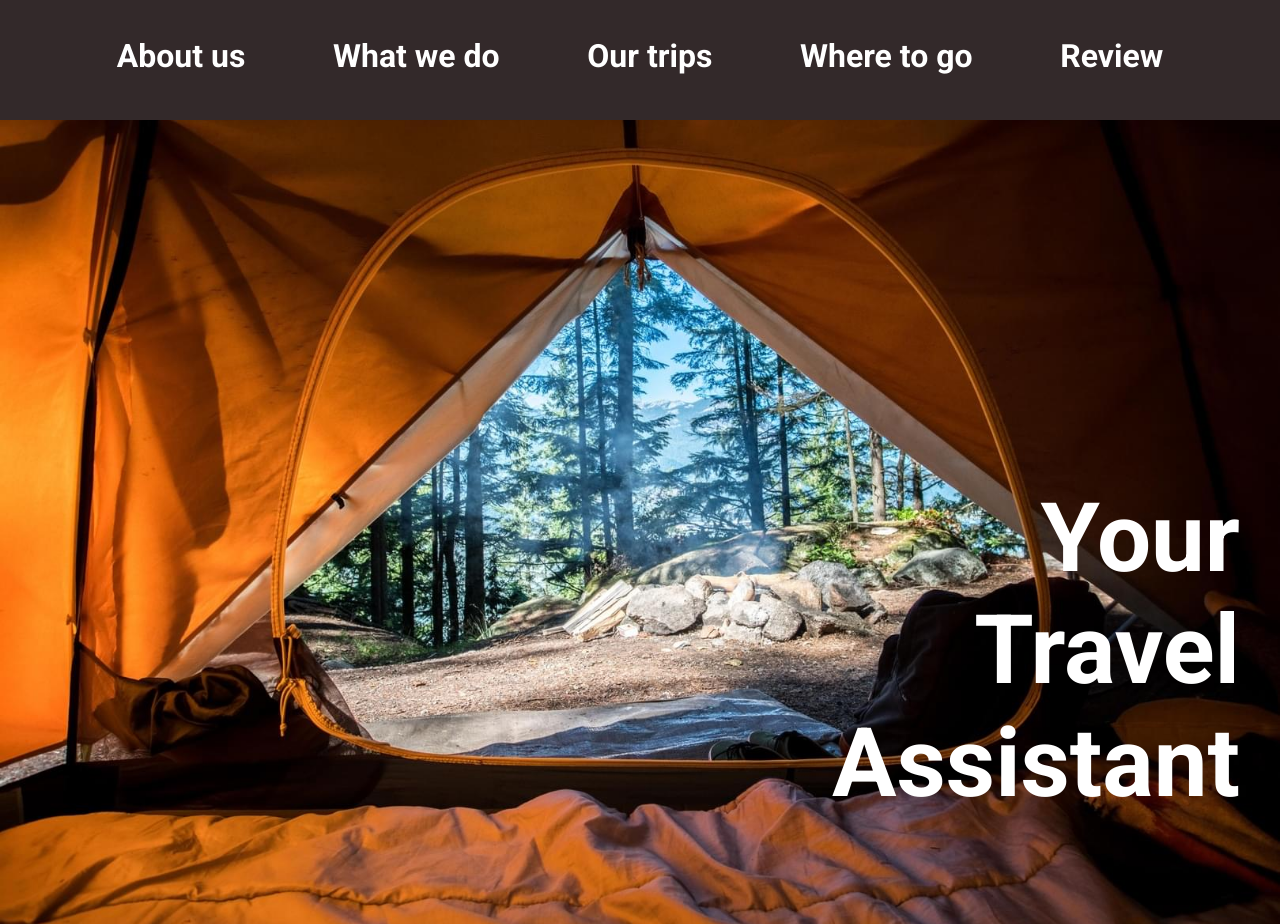
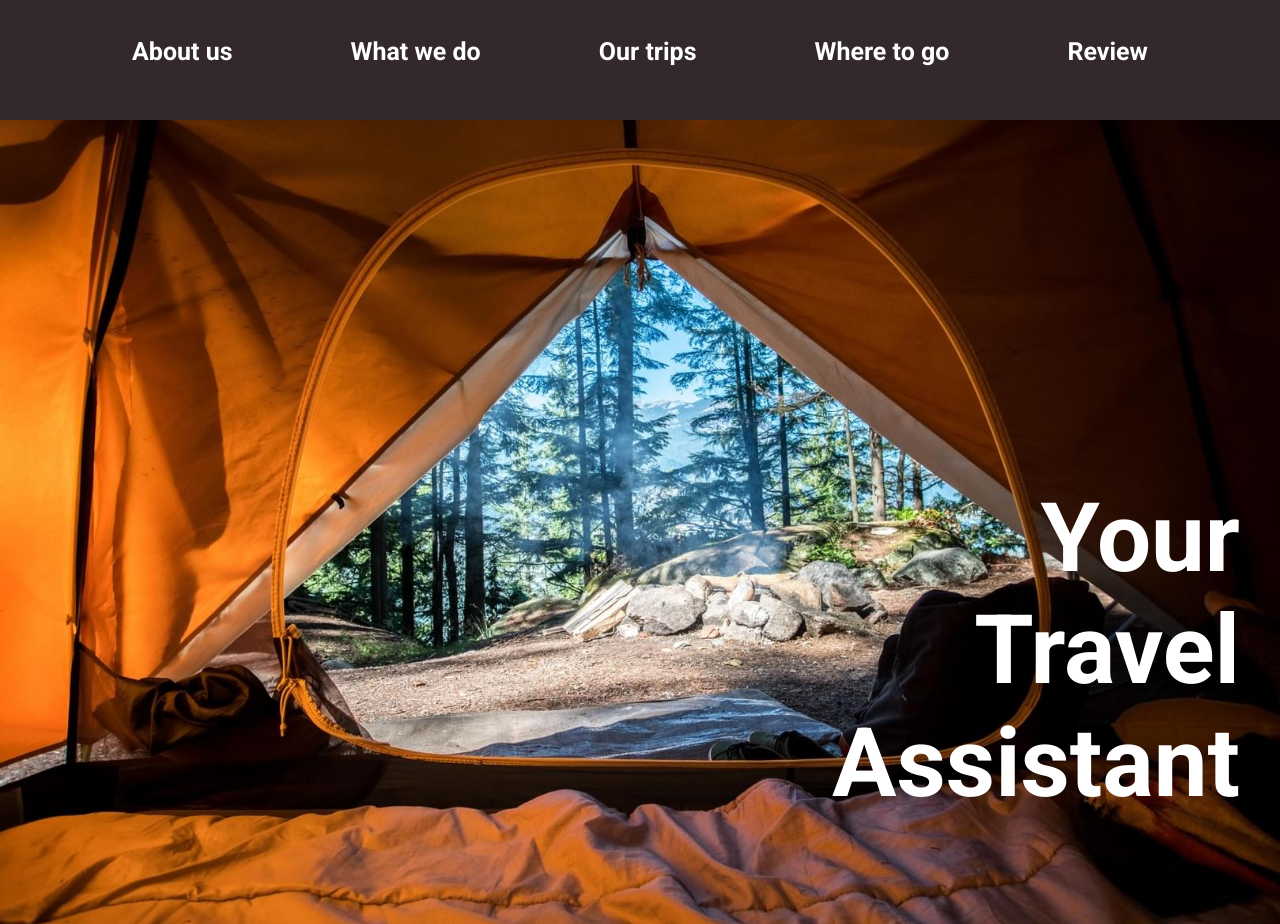
Before and after one commit to StepanPotiorek/Project-HTML-CSS, a plain HTML site: page index.html in a window 1280 px wide. Shown: the top 924 px of the page. Drawn offline with Linux system fonts and the light colour scheme.

Commit message:
font-size

```diff
--- a/style.css
+++ b/style.css
@@ -64,7 +64,7 @@ body {
   text-decoration: none;
   color: var(--text);
   flex: 1 1 0;
-  font-size: 2rem;
+  font-size: 25px;
 }
 
 .burger-btn {
```
